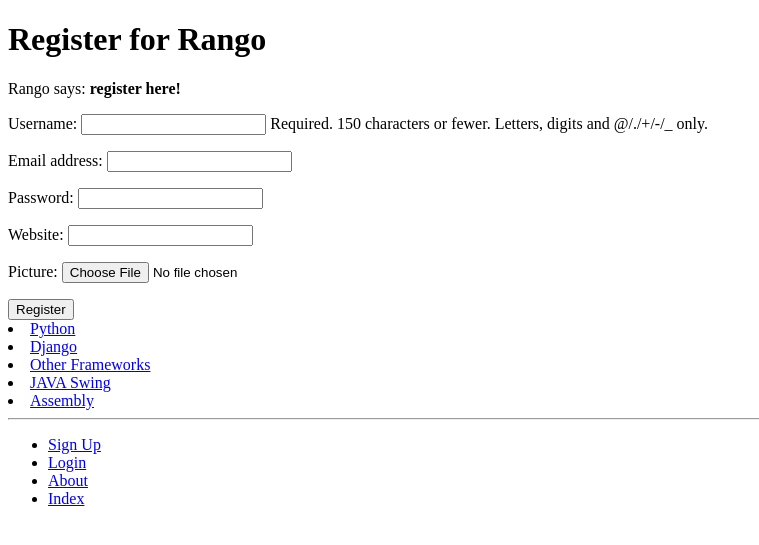
After one commit to SelimHA/tango_with_django_project, a Django app: page /rango/register/ in a window 1280 px wide. The commit adds this page. Shown: the top 545 px of the page, without its empty margins (0-759 px from the left). Run offline with Django 3.2, Linux system fonts and the light colour scheme; data comes from the database, SQL or seed files in the repository; both versions use the stored data as it was after the commit.

Commit message:
Chapter 9 with all tasks completed

```diff
--- a/Templates/rango/base.html
+++ b/Templates/rango/base.html
@@ -24,7 +24,18 @@
 		<hr />
 		<div>
 			<ul>
-				<li><a href="{% url 'rango:add_category' %}">Add a New Category</a></li>
+				{% if user.is_authenticated %}
+					<!-- Show these links when the user is logged in -->
+					<li><a href="{% url 'rango:add_category' %}">Add New Category</a></li>
+					<li><a href="{% url 'rango:restricted' %}">Restricted Page</a></li>
+					<li><a href="{% url 'rango:logout' %}">Logout</a></li>
+				{% else %}
+					<!-- Show these links when the user is NOT logged in -->
+					<li><a href="{% url 'rango:register' %}">Sign Up</a></li>
+					<li><a href="{% url 'rango:login' %}">Login</a></li>
+				{% endif %}
+				<!-- Outside the conditional statements, ALWAYS show -->
+
 				<li><a href="{% url 'rango:about' %}">About</a></li>
 				<li><a href="{% url 'rango:index' %}">Index</a></li>
 			</ul>
--- a/Templates/rango/category.html
+++ b/Templates/rango/category.html
@@ -21,6 +21,9 @@
 	{% endif %}
 
 	<a href="{% url 'rango:add_page' category.slug %}">Add Page</a> <br />
+	{% if user.is_authenticated %}
+		<a href="{% url 'rango:add_page' category.slug %}">Add Page</a> <br />
+    {% endif %}
 	{% else %}
 	The specified category does not exist.
 	{% endif %}
--- a/Templates/rango/index.html
+++ b/Templates/rango/index.html
@@ -7,7 +7,11 @@
 {% block body_block%}
 		<h1>Rango says...</h1>
 		<div>
-			hey there partner! <br />
+			{% if user.is_authenticated %}
+				howdy {{ user.username }}!
+			{% else %}
+				hey there partner!
+			{% endif %}<br />
 			<strong>{{ boldmessage }}</strong><br />
 		</div>
 		<strong> <h2>Most Liked Categories</h2> </strong>
--- /dev/null
+++ b/Templates/rango/register.html
@@ -0,0 +1,26 @@
+{% extends 'rango/base.html' %}
+{% load staticfiles %}
+
+{% block title_block %}
+	Register
+{% endblock %}
+
+{% block body_block %}
+	<h1>Register for Rango</h1>
+	{% if registered %}
+		Rango says: <strong>thank you for registering!</strong>
+		<a href="{% url 'rango:index' %}">Return to the homepage.</a><br />
+	{% else %}
+		Rango says: <strong>register here!</strong><br />
+		<form id="user_form" method="post" action="{% url 'rango:register' %}" enctype="multipart/form-data">
+			{% csrf_token %}
+
+			<!-- Display each form -->
+
+			{{ user_form.as_p }}
+			{{ profile_form.as_p }}
+			<!-- Provide a button to click to submit the form. -->
+			<input type="submit" name="submit" value="Register" />
+		</form>
+	{% endif %}
+{% endblock %}
--- a/rango/admin.py
+++ b/rango/admin.py
@@ -1,4 +1,5 @@
 from django.contrib import admin
+from rango.models import UserProfile
 
 # Register your models here.
 from django.contrib import admin
@@ -12,3 +13,4 @@ class PageAdmin(admin.ModelAdmin):
 
 admin.site.register(Category, CategoryAdmin)
 admin.site.register(Page, PageAdmin)
+admin.site.register(UserProfile)
--- a/rango/forms.py
+++ b/rango/forms.py
@@ -1,5 +1,7 @@
 from django import forms
 from rango.models import Page, Category
+from django.contrib.auth.models import User
+from rango.models import UserProfile
 
 class CategoryForm(forms.ModelForm):
     name = forms.CharField(max_length=Category.NAME_MAX_LENGTH, help_text="Please enter the category name.")
@@ -40,3 +42,15 @@ class PageForm(forms.ModelForm):
             url = f'http://{url}'
             cleaned_data['url'] = url
         return cleaned_data
+
+class UserForm(forms.ModelForm):
+    password = forms.CharField(widget=forms.PasswordInput())
+    class Meta:
+        model = User
+        fields = ('username', 'email', 'password',)
+
+
+class UserProfileForm(forms.ModelForm):
+    class Meta:
+        model = UserProfile
+        fields = ('website', 'picture',)
--- a/rango/models.py
+++ b/rango/models.py
@@ -1,5 +1,6 @@
 from django.db import models
 from django.template.defaultfilters import slugify
+from django.contrib.auth.models import User
 
 # Create your models here.
 class Category(models.Model):
@@ -30,3 +31,12 @@ class Page(models.Model):
 
     def __str__(self):
         return self.title
+
+class UserProfile(models.Model):
+    # This line is required. Links UserProfile to a User model instance.
+    user = models.OneToOneField(User, on_delete=models.CASCADE)
+    # The additional attributes we wish to include.
+    website = models.URLField(blank=True)
+    picture = models.ImageField(upload_to='profile_images', blank=True)
+    def __str__(self):
+        return self.user.username
--- a/rango/urls.py
+++ b/rango/urls.py
@@ -25,5 +25,9 @@ urlpatterns = [
         path('category/<slug:category_name_slug>/',
             views.show_category, name='show_category'),
         path('add_category/', views.add_category, name='add_category'),
-         path('category/<slug:category_name_slug>/add_page/', views.add_page, name='add_page'),
+        path('category/<slug:category_name_slug>/add_page/', views.add_page, name='add_page'),
+        path('register/', views.register, name='register'),
+        path('login/', views.user_login, name='login'),
+        path('restricted/', views.restricted, name='restricted'),
+        path('logout/', views.user_logout, name='logout'),
 ]
--- a/rango/views.py
+++ b/rango/views.py
@@ -7,6 +7,13 @@ from django.shortcuts import redirect
 from rango.forms import PageForm
 from django.shortcuts import redirect
 from django.urls import reverse
+from rango.forms import UserForm, UserProfileForm
+from django.contrib.auth import authenticate, login
+from django.http import HttpResponse
+from django.urls import reverse
+from django.shortcuts import redirect
+from django.contrib.auth.decorators import login_required
+from django.contrib.auth import logout
 
 # Create your views here.
 
@@ -38,28 +45,19 @@ def show_category(request, category_name_slug):
         # Go render the response and return it to the client.
         return render(request, 'rango/category.html', context=context_dict)
 
-
+@login_required
 def add_category(request):
         form = CategoryForm()
-        # A HTTP POST?
         if request.method == 'POST':
                 form = CategoryForm(request.POST)
-                # Have we been provided with a valid form?
                 if form.is_valid():
-                        # Save the new category to the database.
                         form.save(commit=True)
-                        # Now that the category is saved, we could confirm this.
-                        # For now, just redirect the user back to the index view.
                         return redirect(reverse('rango:index'))
                 else:
-                        # The supplied form contained errors -
-                        # just print them to the terminal.
                         print(form.errors)
-        # Will handle the bad form, new form, or no form supplied cases.
-        # Render the form with error messages (if any).
         return render(request, 'rango/add_category.html', {'form': form})
 
-
+@login_required
 def add_page(request, category_name_slug):
     try:
         category = Category.objects.get(slug=category_name_slug)
@@ -88,3 +86,77 @@ def add_page(request, category_name_slug):
 
     context_dict = {'form': form, 'category': category}
     return render(request, 'rango/add_page.html', context=context_dict)
+
+
+def register(request):
+        registered = False
+        if request.method == 'POST':
+                user_form = UserForm(request.POST)
+                profile_form = UserProfileForm(request.POST)
+                if user_form.is_valid() and profile_form.is_valid():
+                        user = user_form.save()
+                        user.set_password(user.password)
+                        user.save()
+                        profile = profile_form.save(commit=False)
+                        profile.user = user
+                        if 'picture' in request.FILES:
+                                profile.picture = request.FILES['picture']
+                        profile.save()
+                        registered = True
+                else:
+                        print(user_form.errors, profile_form.errors)
+        else:
+                user_form = UserForm()
+                profile_form = UserProfileForm()
+        return render(request,'rango/register.html',context = {'user_form': user_form,'profile_form': profile_form,'registered': registered})
+
+def user_login(request):
+        # If the request is a HTTP POST, try to pull out the relevant information.
+        if request.method == 'POST':
+                # Gather the username and password provided by the user.
+                # This information is obtained from the login form.
+                # We use request.POST.get('<variable>') as opposed
+                # to request.POST['<variable>'], because the
+                # request.POST.get('<variable>') returns None if the
+                # value does not exist, while request.POST['<variable>']
+                # will raise a KeyError exception.
+                username = request.POST.get('username')
+                password = request.POST.get('password')
+                # Use Django's machinery to attempt to see if the username/password
+                # combination is valid - a User object is returned if it is.
+                user = authenticate(username=username, password=password)
+                # If we have a User object, the details are correct.
+                # If None (Python's way of representing the absence of a value), no user
+                # with matching credentials was found.
+                if user:
+                        # Is the account active? It could have been disabled.
+                        if user.is_active:
+                                # If the account is valid and active, we can log the user in.
+                                # We'll send the user back to the homepage.
+                                login(request, user)
+                                return redirect(reverse('rango:index'))
+                        else:
+                                # An inactive account was used - no logging in!
+                                return HttpResponse("Your Rango account is disabled.")
+                else:
+                        # Bad login details were provided. So we can't log the user in.
+                        print(f"Invalid login details: {username}, {password}")
+                        return HttpResponse("Invalid login details supplied.")
+        # The request is not a HTTP POST, so display the login form.
+
+        # This scenario would most likely be a HTTP GET.
+        else:
+                # No context variables to pass to the template system, hence the
+                # blank dictionary object...
+                return render(request, 'rango/login.html')
+
+@login_required
+def restricted(request):
+        return render(request, 'rango/restricted.html')
+
+@login_required
+def user_logout(request):
+        # Since we know the user is logged in, we can now just log them out.
+        logout(request)
+        # Take the user back to the homepage.
+        return redirect(reverse('rango:index'))
--- a/tango_with_django_project/settings.py
+++ b/tango_with_django_project/settings.py
@@ -99,6 +99,7 @@ AUTH_PASSWORD_VALIDATORS = [
     },
     {
         'NAME': 'django.contrib.auth.password_validation.MinimumLengthValidator',
+        'OPTIONS': { 'min_length': 6, }
     },
     {
         'NAME': 'django.contrib.auth.password_validation.CommonPasswordValidator',
@@ -130,3 +131,4 @@ STATIC_URL = '/static/'
 
 MEDIA_ROOT = MEDIA_DIR
 MEDIA_URL = '/media/'
+LOGIN_URL = 'rango:login'
```
Also changed, not shown: Templates/rango/login.html (added, +16 -0 lines), Templates/rango/restricted.html (added, +9 -0 lines), db.sqlite3, media/profile_images/me.jpg (added), rango/migrations/0004_auto_20200209_1130.py (added).
